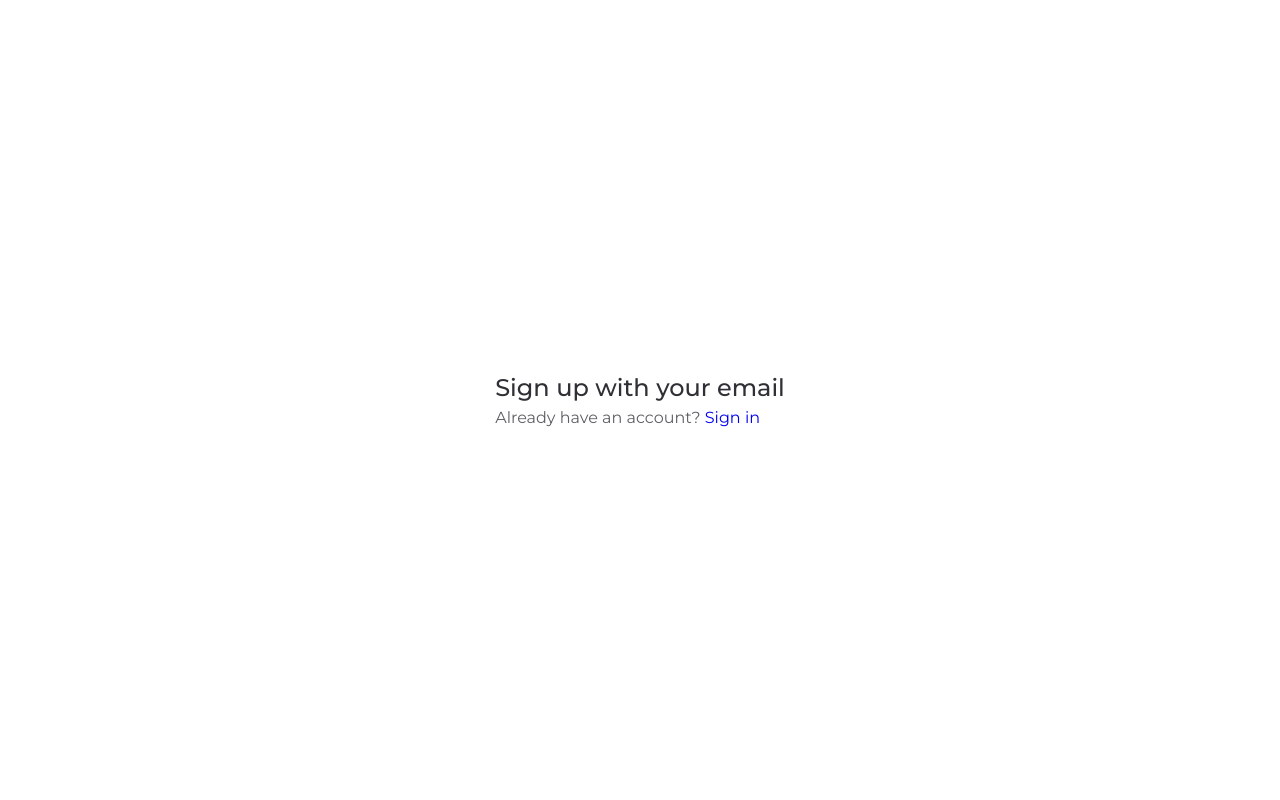
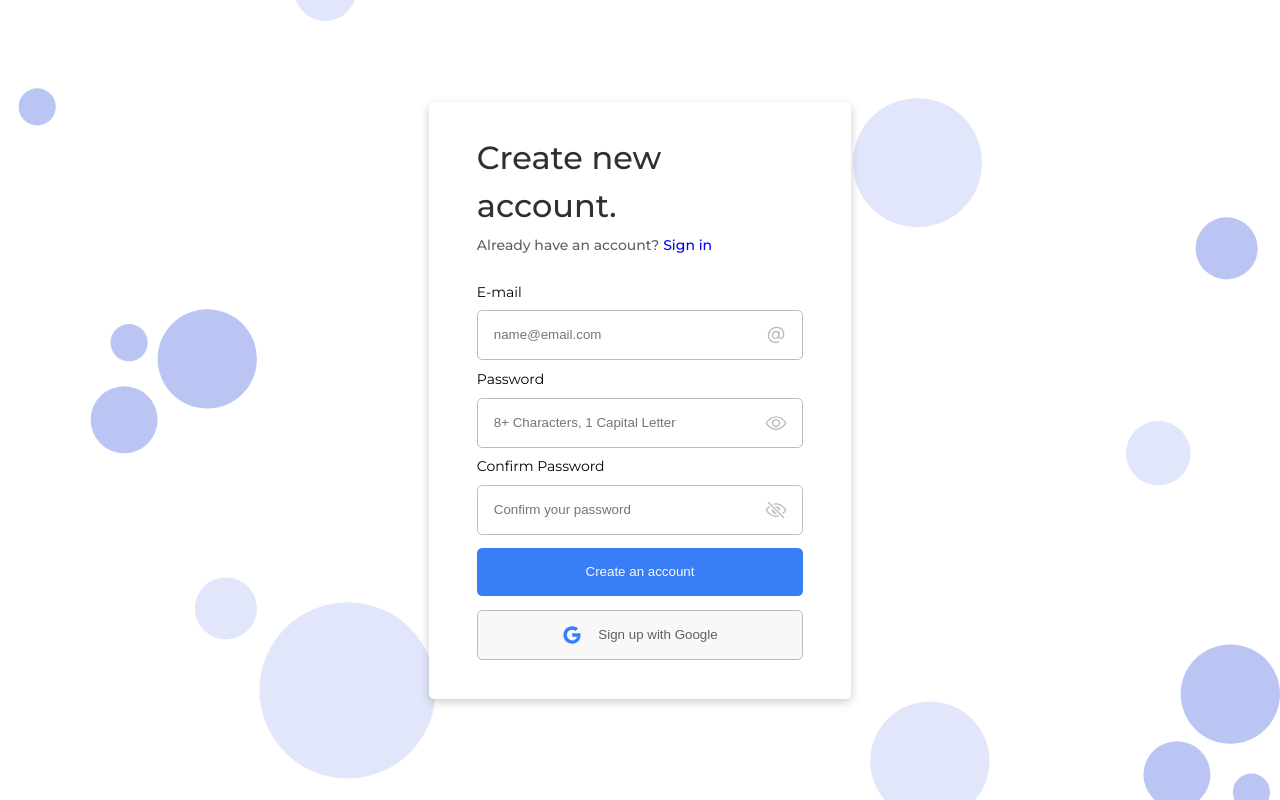
Before and after one commit to Ocholla-T/client, a Vue app: page /signup in a window 1280 px wide. Built offline with nearby package versions, Linux system fonts and the light colour scheme.

Commit message:
add signup page and its styling

```diff
--- a/src/assets/styles/views/_signup.scss
+++ b/src/assets/styles/views/_signup.scss
@@ -1,19 +1,78 @@
-@use '../utils';
+@use '@/assets/styles/utils';
 
 section {
   align-items: center;
   display: grid;
   height: 100vh;
   justify-content: center;
+  background: no-repeat center/100% url('@/assets/images/background.svg');
+
+  @include utils.breakpoint-down(medium) {
+    background: no-repeat center url('@/assets/images/background.svg');
+    background-size: auto 100%;
+  }
 }
 
-.card {
-  > h1 {
+.form {
+  width: 33vw;
+  background-color: white;
+  padding: 2rem 3rem;
+  border-radius: 0.325rem;
+  box-shadow: 0 3px 10px rgb(0 0 0 / 0.2);
+
+  @include utils.breakpoint-down(small) {
+    padding: 2rem;
+  }
+
+  @include utils.breakpoint-down(medium) {
+    width: 90vw;
+  }
+
+  &__title {
     color: #302f35;
     font-weight: map-get($map: utils.$font-weights, $key: 'medium');
+    margin-bottom: 0.325rem;
+    font-size: 2rem;
+
+    @include utils.breakpoint-down(small) {
+      font-size: 1.5rem;
+    }
   }
 
-  > p {
+  &__subtitle {
     color: #605f64;
+    font-size: 0.875rem;
+    font-weight: map-get($map: utils.$font-weights, $key: 'medium');
+    margin-bottom: 1.5rem;
+  }
+
+  &__button {
+    background-color: #f8f8f8;
+    border-radius: 0.325rem;
+    border: thin solid #babbc1;
+    color: #605f64;
+    cursor: pointer;
+    font-weight: map-get($map: utils.$font-weights, $key: 'medium');
+    margin: 0.41875rem 0;
+    padding: 0.875rem 1rem;
+    width: 100%;
+
+    &--blue {
+      background-color: #397ef6;
+      color: #f8f8f8;
+      border: none;
+    }
+
+    &--google {
+      display: flex;
+      align-items: center;
+      justify-content: center;
+      > img {
+        width: 20px;
+        margin-right: 1rem;
+        filter: brightness(0) saturate(100%) invert(45%) sepia(68%) saturate(3975%)
+          hue-rotate(208deg) brightness(103%) contrast(107%);
+      }
+    }
   }
 }
--- a/src/views/Signup.vue
+++ b/src/views/Signup.vue
@@ -1,14 +1,59 @@
-<script setup></script>
+<script setup>
+// @ts-ignore
+import FormInput from '@/components/FormInput.vue';
+
+function getImageSource(image) {
+  // @ts-ignore
+  return new URL(`../assets/images/${image}.svg`, import.meta.url).href;
+}
+
+const inputs = [
+  {
+    title: 'E-mail',
+    inputType: 'text',
+    icon: getImageSource('at-outline'),
+    placeholder: 'name@email.com',
+  },
+  {
+    title: 'Password',
+    inputType: 'password',
+    icon: getImageSource('eye-outline'),
+    placeholder: '8+ Characters, 1 Capital Letter',
+  },
+  {
+    title: 'Confirm Password',
+    inputType: 'password',
+    icon: getImageSource('eye-off-outline'),
+    placeholder: 'Confirm your password',
+  },
+];
+</script>
 
 <template>
   <section>
-    <div class="card">
-      <h1>Sign up with your email</h1>
-      <p>Already have an account? <router-link>Sign in</router-link></p>
-    </div>
+    <form class="form" action="submit">
+      <h1 class="form__title">Create new account.</h1>
+      <h4 class="form__subtitle">
+        Already have an account? <router-link to="/login">Sign in</router-link>
+      </h4>
+
+      <FormInput
+        v-for="(input, index) in inputs"
+        :key="index"
+        :title="input.title"
+        :inputType="input.inputType"
+        :placeholder="input.placeholder"
+        :icon="input.icon"
+      />
+
+      <button class="form__button form__button--blue" type="submit">Create an account</button>
+      <button class="form__button form__button--google" type="submit">
+        <img src="@/assets/images/logo-google.svg" alt="" /> Sign up with Google
+      </button>
+    </form>
   </section>
 </template>
 
 <style lang="scss">
-@use '../assets/styles/views/signup.scss';
+@use '@/assets/styles/views/signup.scss';
 </style>
```
